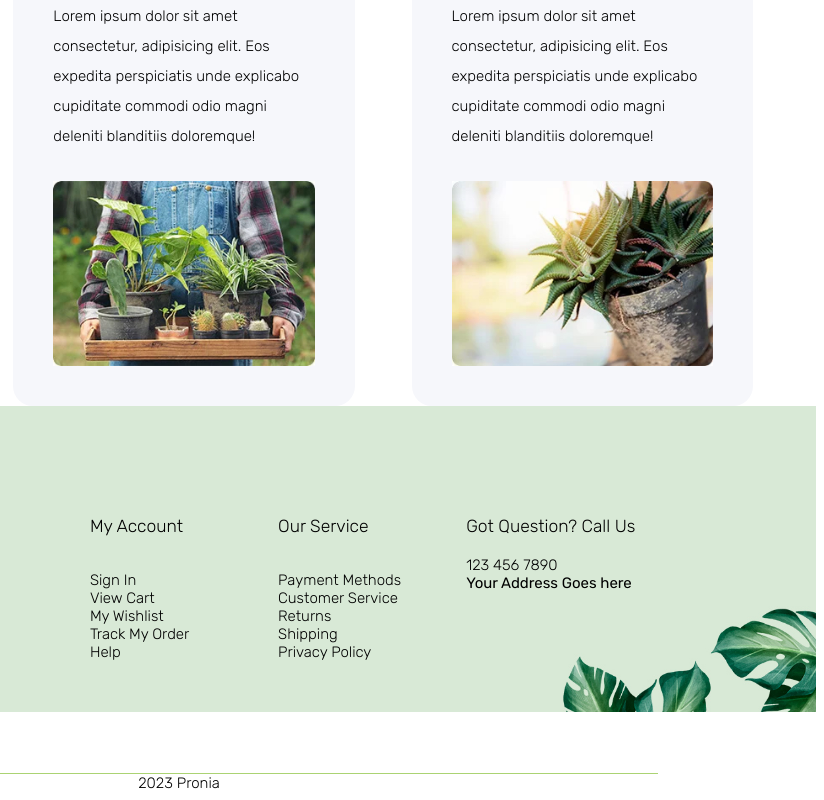
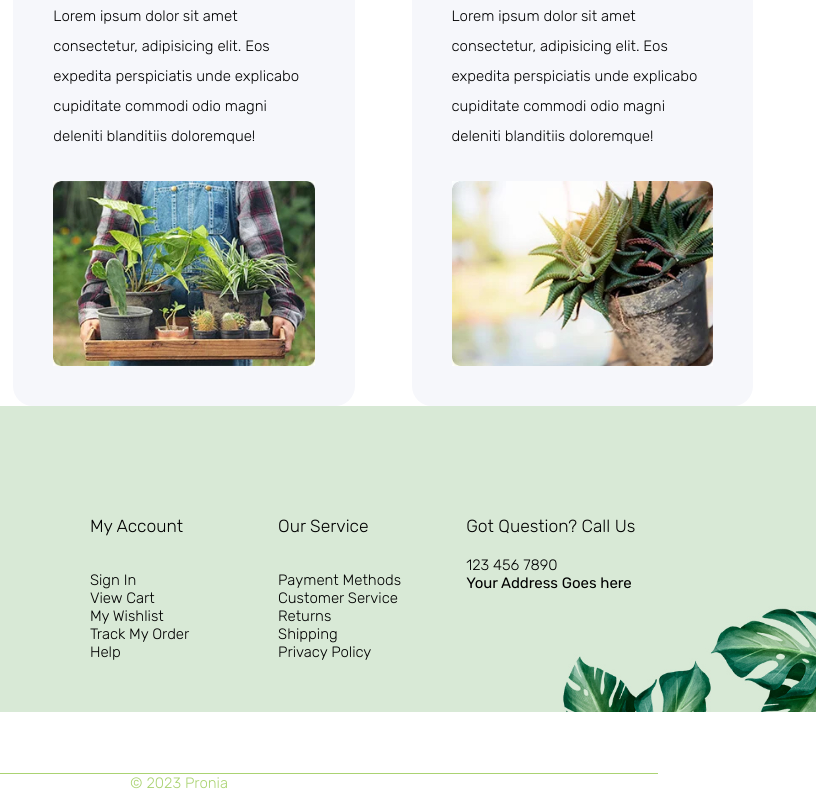
Before and after one commit to cwwyoung/calvinYoungProjectOne, a plain HTML site: page index.html in a window 1280 px wide. Shown: the part 3176-3976 px from the top of the page, 456-1280 px from the left. Drawn offline with Linux system fonts and the light colour scheme.

Commit message:
final touches

```diff
--- a/index.html
+++ b/index.html
@@ -297,7 +297,7 @@
 
             </div>
             <div class="copyright">
-                <p>2023 Pronia</p>
+                <p>© 2023 Pronia</p>
             </div>
     </footer>
 </body>
--- a/styles/sass/partials/_footer.scss
+++ b/styles/sass/partials/_footer.scss
@@ -71,6 +71,7 @@ h6 {
     margin: 0 auto;
     border-top: 1px solid $mainGreen;
     width:75%;
+    color: $mainGreen;
 }
 
 /* contact.html */
```
Also changed, not shown: styles/sass/styles.css.
